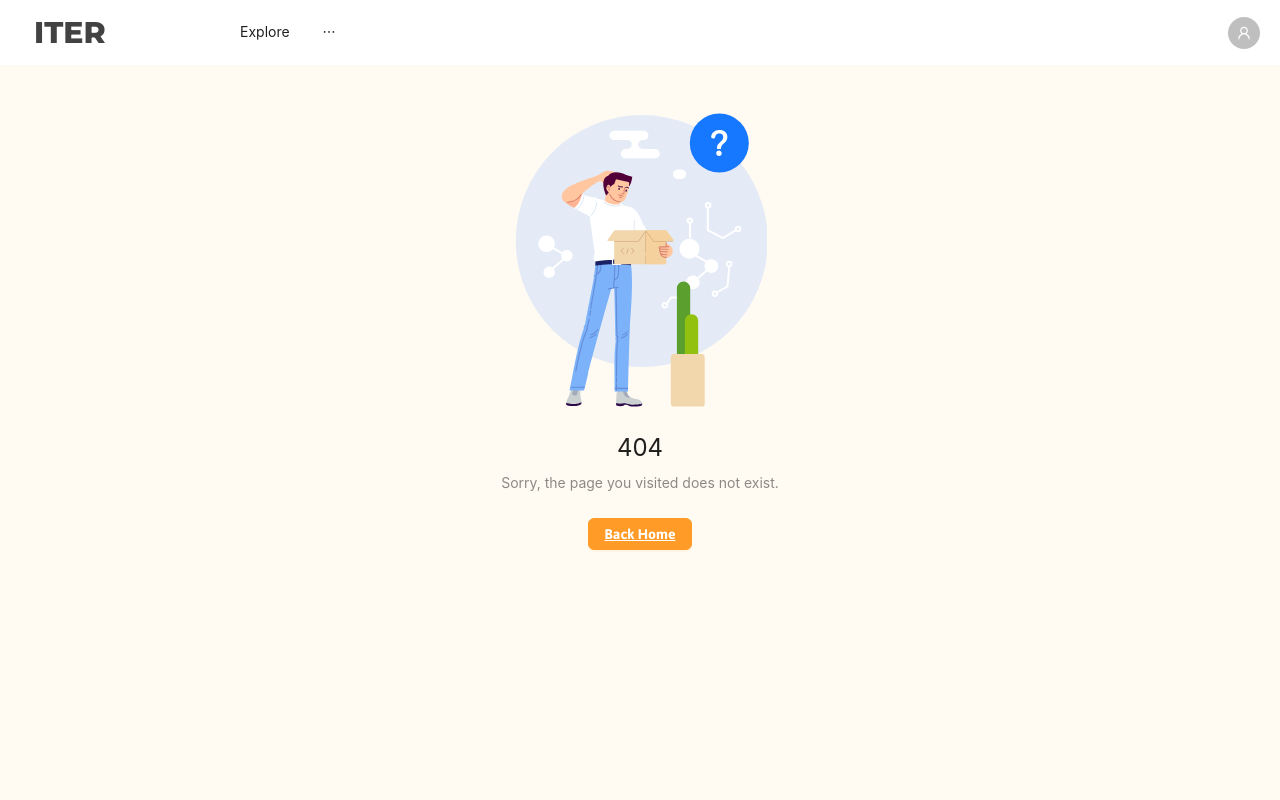
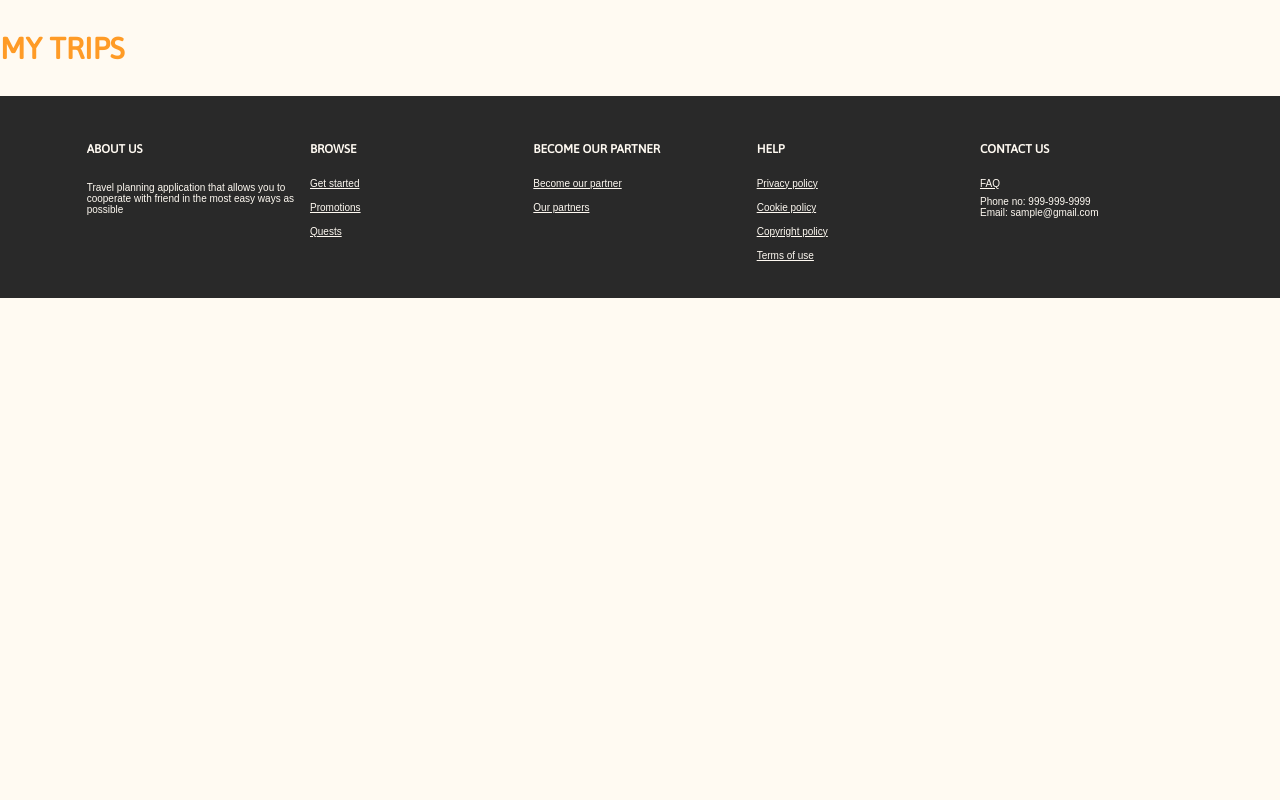
Before and after one commit to pploythehuman/iter-frontend, a React (Create React App) app: page /my-trips in a window 1280 px wide. Shown: the top 800 px of the page. Built offline with nearby package versions, Linux system fonts and the light colour scheme.

Commit message:
add explore and my trips page

```diff
--- a/src/App.tsx
+++ b/src/App.tsx
@@ -8,6 +8,10 @@ import Home from './pages/Home';
 import SignInPage from './pages/Login';
 import SignupPage from './pages/Register';
 import Itinerary from './pages/Itinerary';
+import Explore from './pages/Explore';
+import MyTrips from './pages/MyTrips';
+import About from './pages/About';
+import Contact from './pages/Contact';
 
 function App() {
   return (
@@ -21,7 +25,10 @@ function App() {
           path="/itinerary/:itineraryId"
           element={<Itinerary />}
         />
-
+        <Route path="/explore" element={<Explore />} />
+        <Route path="/my-trips" element={<MyTrips />} />
+        <Route path="/about" element={<About />} />
+        <Route path="/contact" element={<Contact />} />
         {/* <Route path="/" element={<Layout />}>
           <Route index element={<Home />} />
           <Route path="blogs" element={<Blogs />} />
--- a/src/components/LeftMenu.tsx
+++ b/src/components/LeftMenu.tsx
@@ -1,4 +1,5 @@
 import React from "react";
+import { useLocation, useNavigate } from "react-router-dom";
 import { Menu } from "antd";
 
 interface LeftMenuProps {
@@ -6,10 +7,16 @@ interface LeftMenuProps {
 }
 
 const LeftMenu: React.FC<LeftMenuProps> = ({ mode }) => {
+  let navigate = useNavigate();
+  let { pathname: location } = useLocation();
+
+  const handleMenuClick = (e: any) => {
+    navigate(`/${e.key}`);
+  }
   return (
-    <Menu mode={mode}>
+    <Menu mode={mode} onClick={handleMenuClick}>
       <Menu.Item key="explore">Explore</Menu.Item>
-      <Menu.Item key="features">My Trips</Menu.Item>
+      <Menu.Item key="my-trips">My Trips</Menu.Item>
       <Menu.Item key="about">About Us</Menu.Item>
       <Menu.Item key="contact">Contact Us</Menu.Item>
     </Menu>
--- /dev/null
+++ b/src/pages/About.tsx
@@ -0,0 +1,10 @@
+import React from "react";
+
+const About = () => {
+
+  return (
+    <h2>About</h2>
+  );
+};
+
+export default About;
--- /dev/null
+++ b/src/pages/Contact.tsx
@@ -0,0 +1,10 @@
+import React from "react";
+
+const Contact = () => {
+
+  return (
+    <h2>Contact</h2>
+  );
+};
+
+export default Contact;
--- /dev/null
+++ b/src/pages/Explore.tsx
@@ -0,0 +1,10 @@
+import React from "react";
+
+const Explore = () => {
+
+  return (
+    <h2>Explore</h2>
+  );
+};
+
+export default Explore;
--- a/src/pages/Itinerary.tsx
+++ b/src/pages/Itinerary.tsx
@@ -71,6 +71,7 @@ const Itinerary = () => {
   useEffect(() => {
     const fetchData = async () => {
       try {
+        setIsLoading(true);
         const itinerary = await getItinerary(itineraryId);
         setDestination(itinerary?.destination);
         setCoTravellers([...itinerary?.co_travelers]);
@@ -78,10 +79,12 @@ const Itinerary = () => {
 
         const detailedItinerary: IAgenda[] = [...await getDetailedItinerary(itineraryId)];
         setItineraryData(detailedItinerary);
+        setIsLoading(false);
 
       } catch (error) {
         console.log("error", error);
         setError(error);
+        setIsLoading(false)
       }
     };
 
--- /dev/null
+++ b/src/pages/MyTrips.tsx
@@ -0,0 +1,10 @@
+import React from "react";
+
+const MyTrips = () => {
+
+  return (
+    <h2>My Trips</h2>
+  );
+};
+
+export default MyTrips;
```
Also changed, not shown: src/pages/styles/explore.scss (added), src/pages/styles/trips.scss (added).
